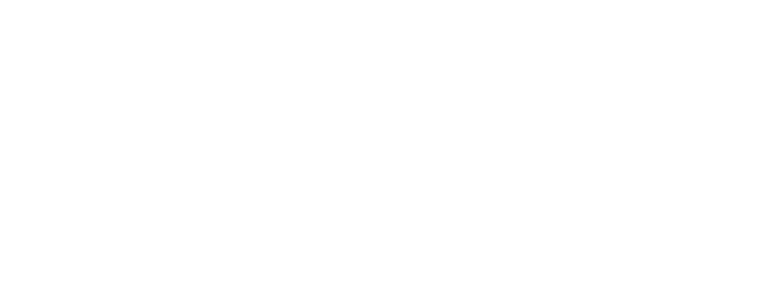
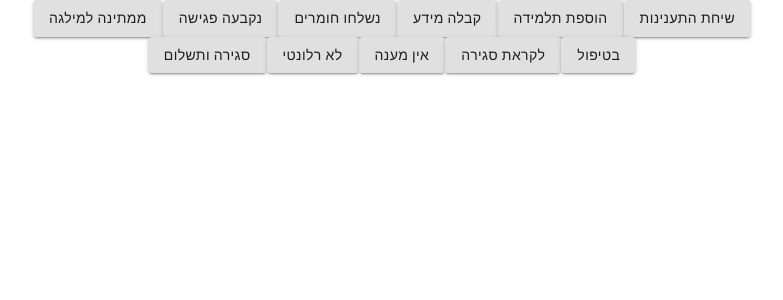
Before and after one commit to TamarSharvit/SiurMochot, a React (Create React App) app: page /reporting in a window 1280 px wide. Shown: the top 300 px of the page, without its empty margins (248-1031 px from the left). Built offline with nearby package versions, Linux system fonts and the light colour scheme.

Commit message:
in registerHomePage

```diff
--- a/src/App.js
+++ b/src/App.js
@@ -7,6 +7,8 @@
 import Statistics from './components/statistics.js';
 import { Switch, BrowserRouter as Router,  Route } from 'react-router-dom';
 import NewRegister from './components/newRegister.js';
+import AreaOfInterest from './components/areaOfInterest.js';
+import Reporting from './components/reporting.js';
 function App() {
   return (<div>
 
@@ -30,6 +32,12 @@
           <Route path="/newRegister">
           <NewRegister/>
           </Route>
+          <Route path="/areaOfInterest">
+          <AreaOfInterest/>
+          </Route>
+          <Route path="/reporting">
+          <Reporting/>
+          </Route>
 
 
       </Switch>
--- a/src/components/registersHomePage.js
+++ b/src/components/registersHomePage.js
@@ -8,12 +8,16 @@
 function RegistersHomePage() {
 
     const history = useHistory();
-    const handleClick = () => {
+    const handleClick1 = () => {
         history.push("/newRegister");
     }
 
     const handleClick2 = () => {
-        history.push("/statistics");
+        history.push("/areaOfInterest");
+    }
+
+    const handleClick3 = () => {
+        history.push("/reporting");
     }
 
 
@@ -22,16 +26,17 @@
     return <div className="div1">
 
 
-        <div className="div3">
+        {/* <div className="div3">
             <h2>טיפול בפניה קיימת</h2>
             <br></br>
 
             <TextField id="standard-search" label="חיפוש תלמידה" type="search" />
             <br></br>
-        </div>
+        </div> */}
 
-        <Button className="button" variant="contained" color="default" onClick={handleClick}>הוספת תלמידה</Button>
-        <Button className="button" variant="contained" color="default" onClick={handleClick2}>לסטטיסטיקות וגרפים</Button>
+        <Button className="button" variant="contained" color="default" onClick={<NewRegister/>}>פרטי תלמידה</Button>
+        <Button className="button" variant="contained" color="default" onClick={handleClick2}>תחום התענינות</Button>
+        <Button className="button" variant="contained" color="default" onClick={handleClick3}>דיווח</Button>
     </div>
 
 }
--- a/src/components/reporting.js
+++ b/src/components/reporting.js
@@ -1,11 +1,26 @@
 import React, { useState } from 'react';
 import '../css/registersHomePage.css';
-import ValidateTextField from '../common/validateTextFields';
-
+import Button from '@material-ui/core/Button';
 
 const AreaOfInterest=()=>{
+  const handleClick=()=>{
+
+  }
 
       return <div className="div2">
+         <Button className="button" variant="contained" color="default" onClick={handleClick}>ממתינה למילגה</Button>
+         <Button className="button" variant="contained" color="default" onClick={handleClick}>נקבעה פגישה</Button>
+         <Button className="button" variant="contained" color="default" onClick={handleClick}>נשלחו חומרים</Button>
+         <Button className="button" variant="contained" color="default" onClick={handleClick}>קבלה מידע</Button>
+         <Button className="button" variant="contained" color="default" onClick={handleClick}>הוספת תלמידה</Button>
+         <Button className="button" variant="contained" color="default" onClick={handleClick}>שיחת התענינות</Button>
+         <br></br>
+         <Button className="button" variant="contained" color="default" onClick={handleClick}>סגירה ותשלום</Button>
+         <Button className="button" variant="contained" color="default" onClick={handleClick}>לא רלונטי</Button>
+         <Button className="button" variant="contained" color="default" onClick={handleClick}>אין מענה</Button>
+         <Button className="button" variant="contained" color="default" onClick={handleClick}>לקראת סגירה</Button>
+         <Button className="button" variant="contained" color="default" onClick={handleClick}>בטיפול</Button>
+
   </div>
 
 
```
